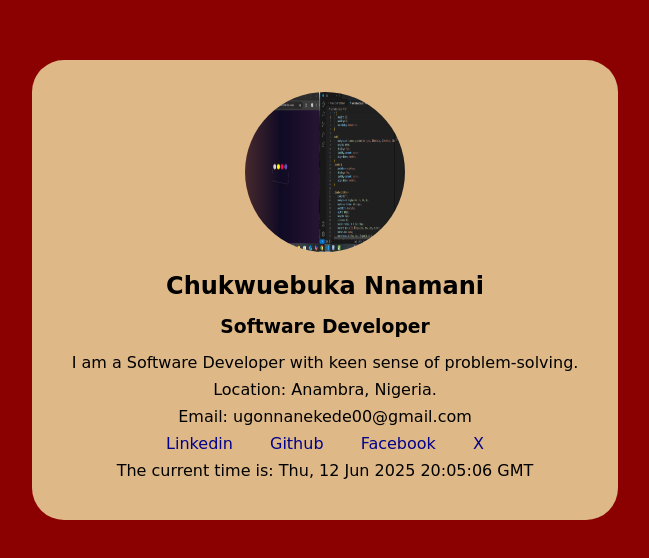
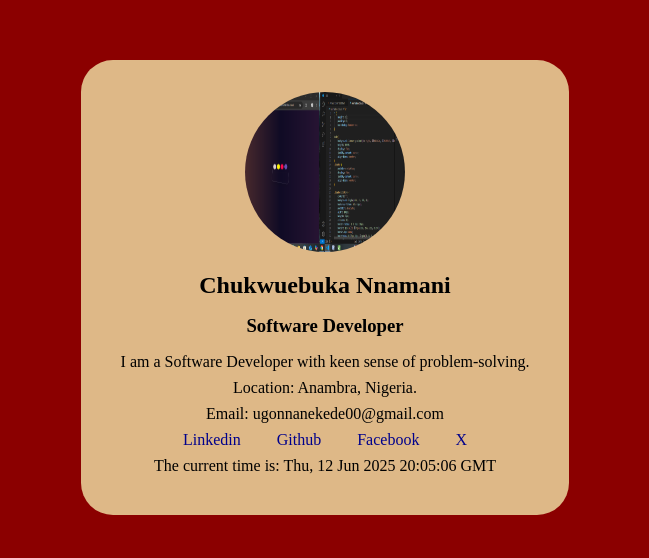
Before and after one commit to UGOCHINYERENWATA/profile-card, a plain HTML site: page index.html in a window 1280 px wide. Shown: the part 180-738 px from the top of the page, without its empty margins (315-964 px from the left). Drawn offline with Linux system fonts and the light colour scheme.

Commit message:
Update profile.css

```diff
--- a/profile.css
+++ b/profile.css
@@ -7,12 +7,13 @@
 }
 
 body {
-    font-family: cursive;
+    font-family: sanrif halvetica arial;
     background-color: darkred;
     display: flex;
     justify-content: center;
     align-items: center;
     margin: 10rem 10rem;
+    height: 50%;
 }
 
 .card {
```
